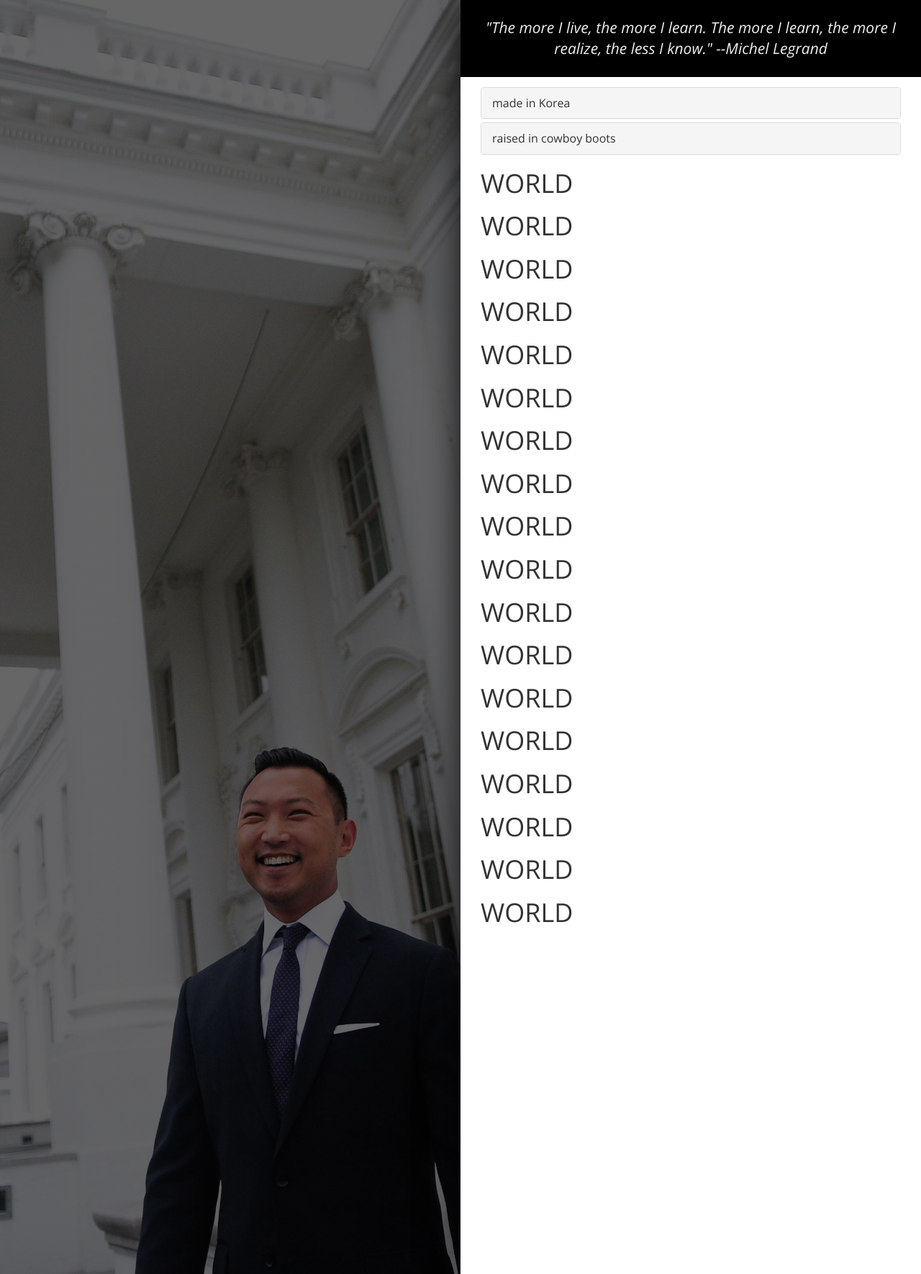
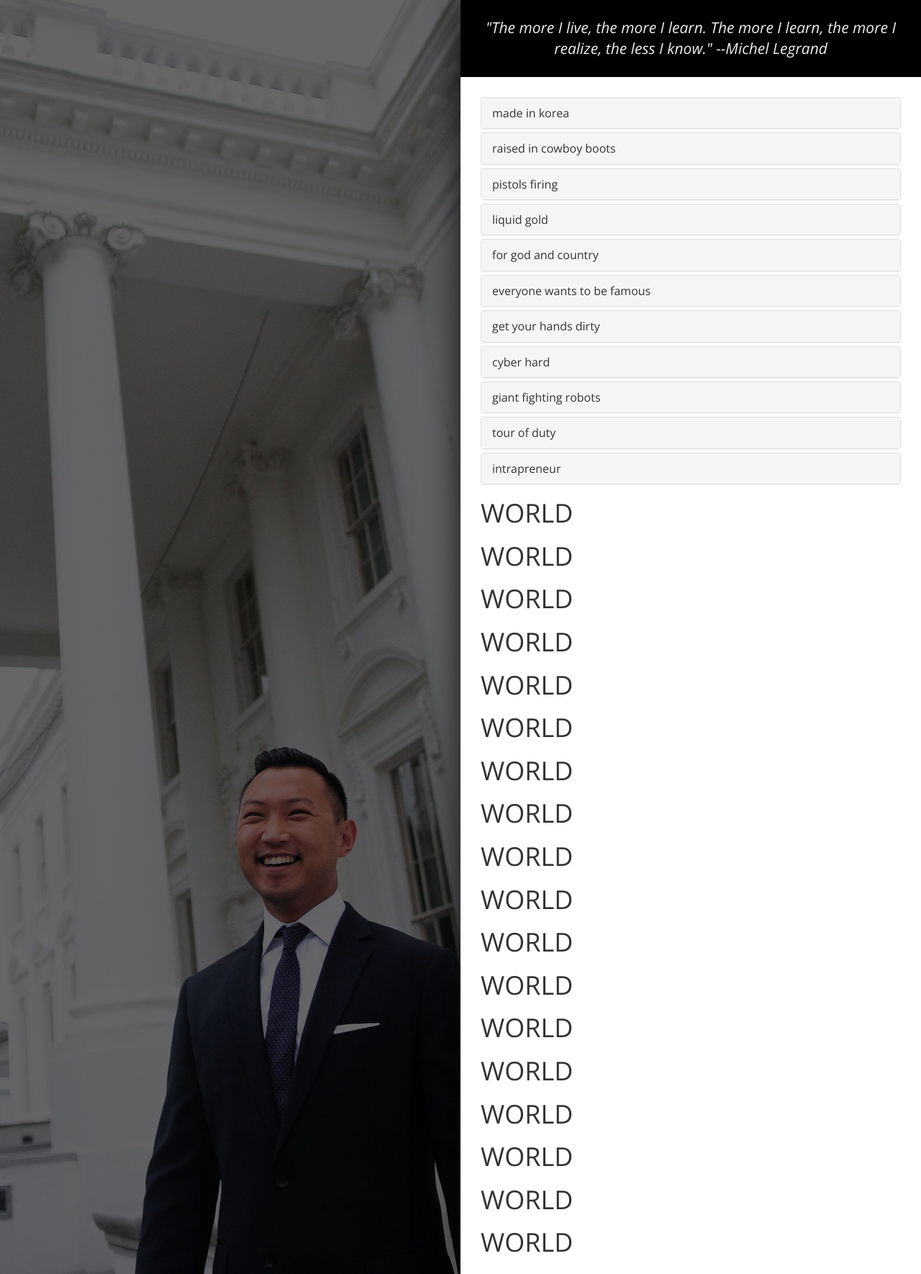
Before and after one commit to stroupaloop/stroupaloop-website, a Jekyll site: the page built from index.html, in a window 1280 px wide. Shown: the whole page at 72% size. Built offline with Jekyll 4.4.1, drawn with Linux system fonts in a browser that asks for light colours; nearby versions of some CDN libraries.

Commit message:
added journey elements, started cleaning up a bit

```diff
--- a/_config.yml
+++ b/_config.yml
@@ -1,6 +1,6 @@
 # Site settings
 title: andrew stroup
-sub_title: made in Korea, raised in cowboy boots
+sub_title: made in korea, raised in cowboy boots
 email: stroupaloop@gmail.com
 description: The personal landing page and blog of Andrew Stroup
 baseurl: "" # the subpath of your site, e.g. /blog/
--- a/_data/journey/korea.yml
+++ b/_data/journey/01-korea.yml
@@ -1,3 +1,3 @@
 id: korea
-title: made in Korea
+title: made in korea
 content: this is the start of my journey
--- /dev/null
+++ b/_data/journey/03-okstate.yml
@@ -0,0 +1,3 @@
+id: osu
+title: pistols firing
+content: I learned things
--- /dev/null
+++ b/_data/journey/04-fluid.yml
@@ -0,0 +1,3 @@
+id: fluid
+title: liquid gold
+content: these were my times at BarDyne
--- /dev/null
+++ b/_data/journey/05-dod.yml
@@ -0,0 +1,3 @@
+id: dod
+title: for god and country
+content: I tried not to kill people
--- /dev/null
+++ b/_data/journey/06-superstar.yml
@@ -0,0 +1,3 @@
+id: tv
+title: everyone wants to be famous
+content: The Big Brain Theory
--- /dev/null
+++ b/_data/journey/07-maker.yml
@@ -0,0 +1,3 @@
+id: maker
+title: get your hands dirty
+content: all about Baltimore Foundery
--- /dev/null
+++ b/_data/journey/08-security.yml
@@ -0,0 +1,3 @@
+id: security
+title: cyber hard
+content: CommonKey
--- /dev/null
+++ b/_data/journey/09-robots.yml
@@ -0,0 +1,3 @@
+id: robots
+title: giant fighting robots
+content: enough said
--- /dev/null
+++ b/_data/journey/10-wh.yml
@@ -0,0 +1,3 @@
+id: wh
+title: tour of duty
+content: White House shenangians
--- /dev/null
+++ b/_data/journey/11-baml.yml
@@ -0,0 +1,3 @@
+id: baml
+title: intrapreneur
+content: living that corporate life
--- a/_sass/_layout.scss
+++ b/_sass/_layout.scss
@@ -190,7 +190,7 @@ fieldset[disabled] .btn-bluegrey.active {
     }
   }
   #journey{
-    padding: 1em 2em 1em 2em;
+    padding: 2em 2em 1em 2em;
   }
 }
 /*#top{
```
Also changed, not shown: _data/journey/02-oklahoma.yml (renamed from _data/journey/oklahoma.yml), images/background-image.jpg (deleted).
